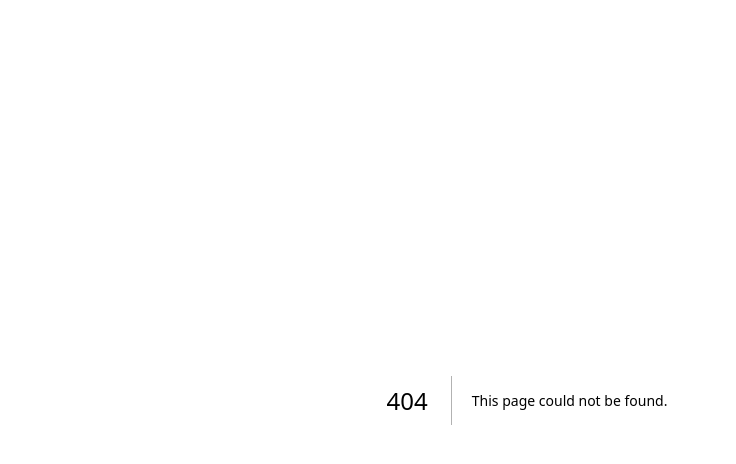
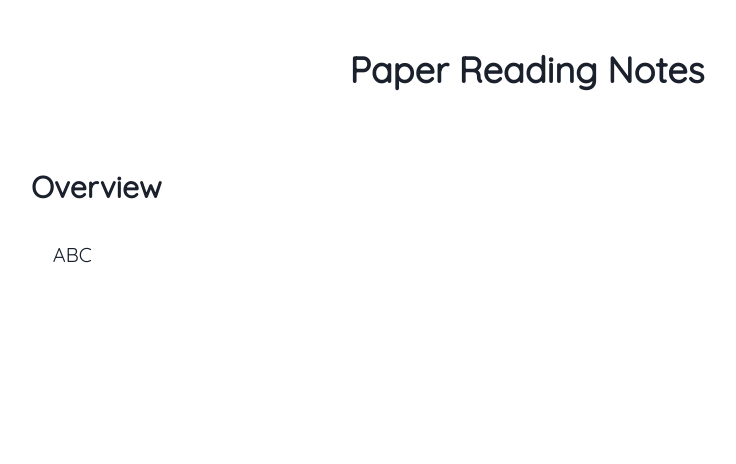
Before and after one commit to zhaoclaire/zhaoclaire.github.io, a Next.js app: page /score-entropy-discrete-diffusion in a window 1280 px wide. Before the commit this address had no page. Shown: the top 464 px of the page, without its empty margins (113-849 px from the left). Built offline with nearby package versions, Linux system fonts and the light colour scheme.

Commit message:
Standardize components

```diff
--- /dev/null
+++ b/app/(writings)/(diffusion-model)/score-entropy-discrete-diffusion/page.module.css
@@ -0,0 +1,4 @@
+.title {
+    margin-top: 13vh;
+    margin-bottom: 7vh;
+  }
--- /dev/null
+++ b/app/(writings)/(diffusion-model)/score-entropy-discrete-diffusion/page.tsx
@@ -0,0 +1,14 @@
+import Blog from "@/components/Blog";
+import BlogTitle from "@/components/BlogTitle";
+import Paragraph from "@/components/Paragraph";
+import SectionTitle from "@/components/SectionTitle";
+
+export default function SEDD() {
+  return (
+    <Blog>
+      <BlogTitle />
+      <SectionTitle title="Overview" />
+      <Paragraph>ABC</Paragraph>
+    </Blog>
+  );
+}
--- /dev/null
+++ b/components/Blog.tsx
@@ -0,0 +1,11 @@
+"use client";
+import { Box } from "@chakra-ui/react";
+
+export default function Blog(props: any) {
+  return (
+    <>
+      {props.children}
+      <Box height="15vh" />
+    </>
+  );
+}
--- /dev/null
+++ b/components/BlogTitle.module.css
@@ -0,0 +1,11 @@
+.heading {
+  margin-top: 6vh;
+  margin-bottom: 6vh;
+}
+
+@media only screen and (max-width: 600px) {
+  .heading {
+    margin-top: 5vh;
+    margin-bottom: 5vh;
+  }
+}
--- /dev/null
+++ b/components/BlogTitle.tsx
@@ -0,0 +1,14 @@
+import { Center, Heading } from "@chakra-ui/react";
+import styles from "./BlogTitle.module.css";
+
+export default function BlogTitle({ title }: { title?: string }) {
+  return (
+    <>
+      <Center>
+        <Heading className={styles.heading}>
+          {title ? title : "Paper Reading Notes"}
+        </Heading>
+      </Center>
+    </>
+  );
+}
--- /dev/null
+++ b/components/Paragraph.tsx
@@ -0,0 +1,17 @@
+"use client";
+import { Container, Text } from "@chakra-ui/react";
+
+export default function Paragraph({
+  children,
+  indent = true,
+}: {
+  children: any;
+  indent?: boolean;
+}) {
+  return (
+    <Container fontSize="xl" maxW={"container.lg"} mt="1em">
+      {indent && <span>&nbsp;&nbsp;&nbsp;&nbsp;</span>}
+      {children}
+    </Container>
+  );
+}
--- /dev/null
+++ b/components/SectionTitle.tsx
@@ -0,0 +1,13 @@
+"use client";
+import { Container, Heading } from "@chakra-ui/react";
+export default function SectionTitle({ title }: { title: string }) {
+  return (
+    <>
+      <Container fontSize="xl" maxW={"container.lg"}>
+        <Heading as="h3" size="lg" pb="0.5em" pt="1em">
+          {title}
+        </Heading>
+      </Container>
+    </>
+  );
+}
```
Also changed, not shown: app/page.tsx (+3 -15 lines), app/posts.tsx (added, +23 -0 lines), components/BlogList.tsx (added, +28 -0 lines), components/Items.tsx (added, +32 -0 lines), components/Reference.tsx (added, +24 -0 lines).
